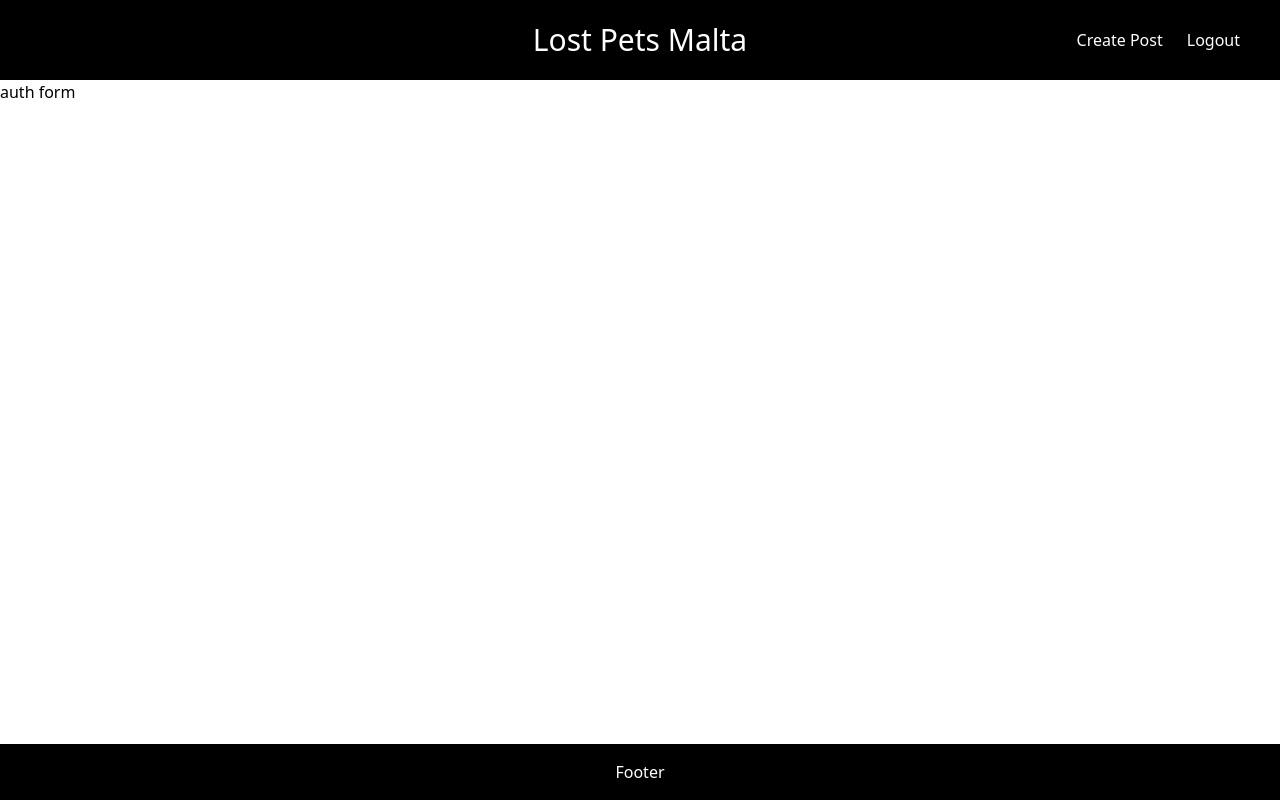
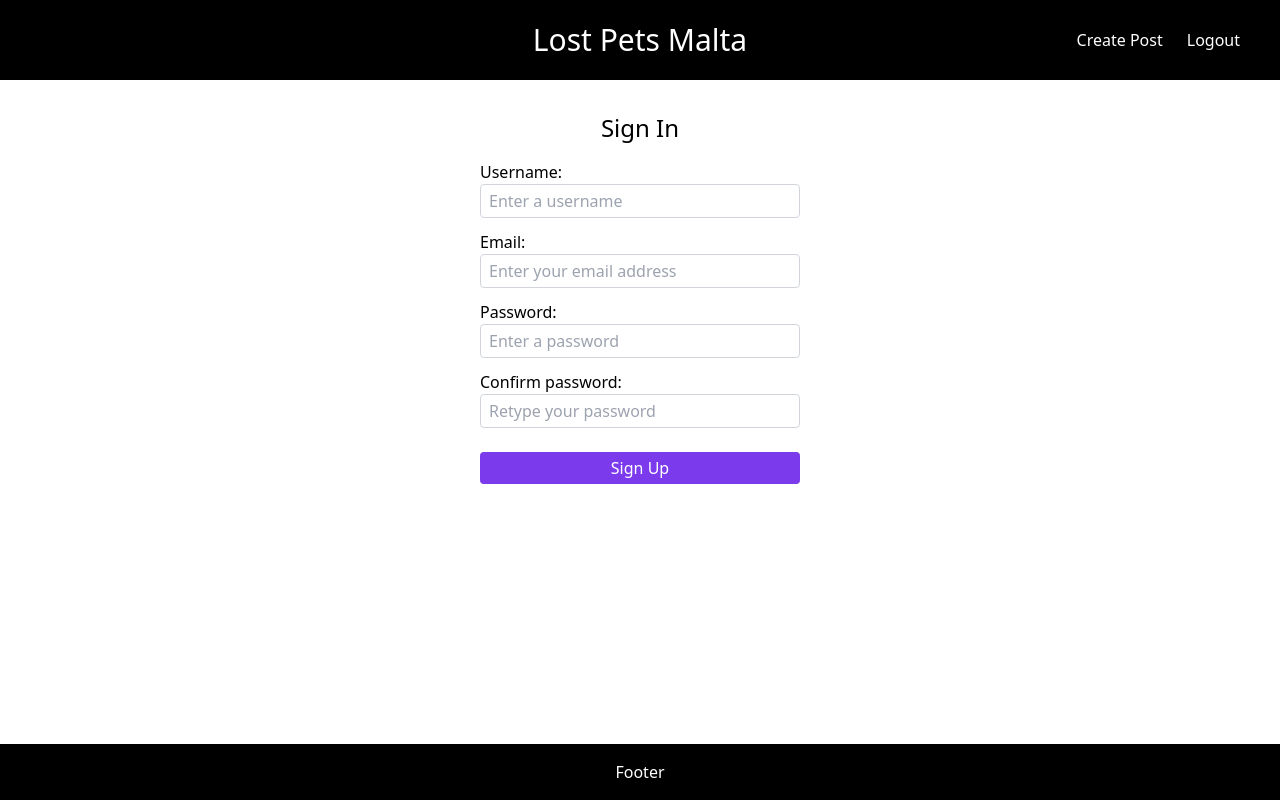
Before and after one commit to carlosgauci/lost-pets-malta, a React (Create React App) app in the folder client/: page /login in a window 1280 px wide. Built offline with nearby package versions, Linux system fonts and the light colour scheme.

Commit message:
add auth component, login/sign up form

```diff
--- a/client/src/components/Auth/Auth.js
+++ b/client/src/components/Auth/Auth.js
@@ -1,9 +1,13 @@
 import React from "react";
+import { AuthForm } from "../";
 
-export default function Login() {
+export default function Auth() {
+  const isSignup = false;
+
   return (
-    <div>
-      <h1>auth form</h1>
-    </div>
+    <section className="flex flex-col h-full items-center mt-8">
+      <h2 className="text-2xl mb-4">Sign {isSignup ? "Up" : "In"}</h2>
+      <AuthForm />
+    </section>
   );
 }
--- /dev/null
+++ b/client/src/components/Form/AuthForm.js
@@ -0,0 +1,77 @@
+import React, { useState } from "react";
+import { Input, Button } from "../";
+
+export default function AuthForm() {
+  const isSignup = true;
+
+  const [formData, setFormData] = useState({
+    username: "",
+    email: "",
+    password: "",
+    confirmPassword: "",
+  });
+
+  const handleSubmit = (e) => {
+    e.preventDefault();
+  };
+  return (
+    <form onSubmit={handleSubmit} className="container mx-auto max-w-sm">
+      {/* Username - only show on sign up*/}
+      {isSignup && (
+        <Input
+          type="text"
+          label="Username:"
+          name="username"
+          placeholder="Enter a username"
+          value={formData.username}
+          required={true}
+          handleChange={(e) =>
+            setFormData({ ...formData, username: e.target.value })
+          }
+        />
+      )}
+
+      {/* Email */}
+      <Input
+        type="text"
+        label="Email:"
+        name="email"
+        placeholder="Enter your email address"
+        value={formData.email}
+        required={true}
+        handleChange={(e) =>
+          setFormData({ ...formData, email: e.target.value })
+        }
+      />
+
+      {/* Password */}
+      <Input
+        type="password"
+        label="Password:"
+        name="password"
+        placeholder="Enter a password"
+        value={formData.password}
+        required={true}
+        handleChange={(e) =>
+          setFormData({ ...formData, password: e.target.value })
+        }
+      />
+
+      {/* Confirm password - only show on signup*/}
+      {isSignup && (
+        <Input
+          type="password"
+          label="Confirm password:"
+          name="confirmPassword"
+          placeholder="Retype your password"
+          value={formData.confirmPassword}
+          required={true}
+          handleChange={(e) =>
+            setFormData({ ...formData, confirmPassword: e.target.value })
+          }
+        />
+      )}
+      <Button text={isSignup ? "Sign Up" : "Log In"} />
+    </form>
+  );
+}
--- /dev/null
+++ b/client/src/components/Form/Button.js
@@ -0,0 +1,13 @@
+import React from "react";
+
+export default function Button({ text, disabled }) {
+  return (
+    <button
+      type="submit"
+      className="bg-purple-600 text-white px-3 py-1 rounded w-full mt-3 mb-2 disabled:opacity-50"
+      disabled={disabled || undefined}
+    >
+      {text}
+    </button>
+  );
+}
--- a/client/src/components/Posts/Form/PostForm.js
+++ b/client/src/components/Form/PostForm.js
@@ -1,8 +1,8 @@
 import React, { useState, useEffect } from "react";
-import { Input } from "../../";
+import { Input, Button } from "../";
 import axios from "axios";
 import { useDispatch, useSelector } from "react-redux";
-import { createPost, updatePost } from "../../../actions/posts";
+import { createPost, updatePost } from "../../actions/posts";
 
 export default function NewPostForm() {
   // Cloudinary upload url and preset
@@ -156,13 +156,7 @@ export default function NewPostForm() {
         }
       />
 
-      <button
-        type="submit"
-        className="bg-purple-600 text-white px-3 py-1 rounded-lg block mx-auto mt-6 mb-2 disabled:opacity-50"
-        disabled={loading}
-      >
-        Submit Post
-      </button>
+      <Button text="Submit Post" disabled={loading} />
     </form>
   );
 }
--- a/client/src/components/Header.js
+++ b/client/src/components/Header.js
@@ -1,5 +1,6 @@
 import React from "react";
 import { NavLinks } from "./";
+import { Link } from "react-router-dom";
 import { BiMenu } from "react-icons/bi";
 import { useDispatch } from "react-redux";
 import { toggleNavigation } from "../actions/settings";
@@ -11,7 +12,7 @@ export default function Header() {
     <header className="bg-black md:h-20 relative">
       <div className="container py-4 mx-auto flex justify-between md:grid md:grid-cols-3 md:items-center md:py-0 md:h-full">
         <h1 className="text-3xl text-center text-white leading-none cursor-default md:text-3xl md:col-start-2">
-          Lost Pets Malta
+          <Link to="/">Lost Pets Malta</Link>
         </h1>
 
         {/* Mobile nav icon */}
```
Also changed, not shown: client/src/components/index.js (+5 -3 lines), client/src/components/Form/Input.js (renamed from client/src/components/Posts/Form/Input.js).
